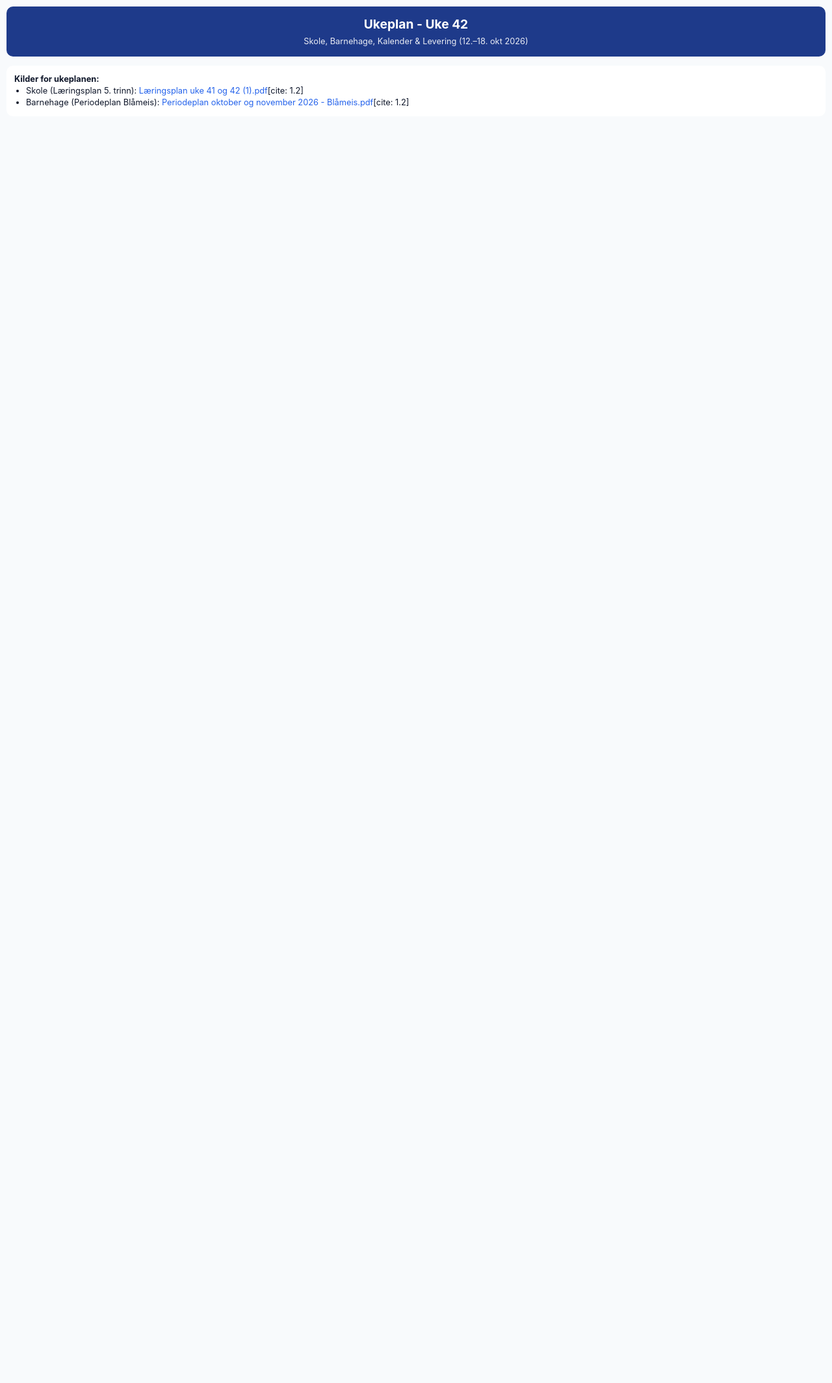
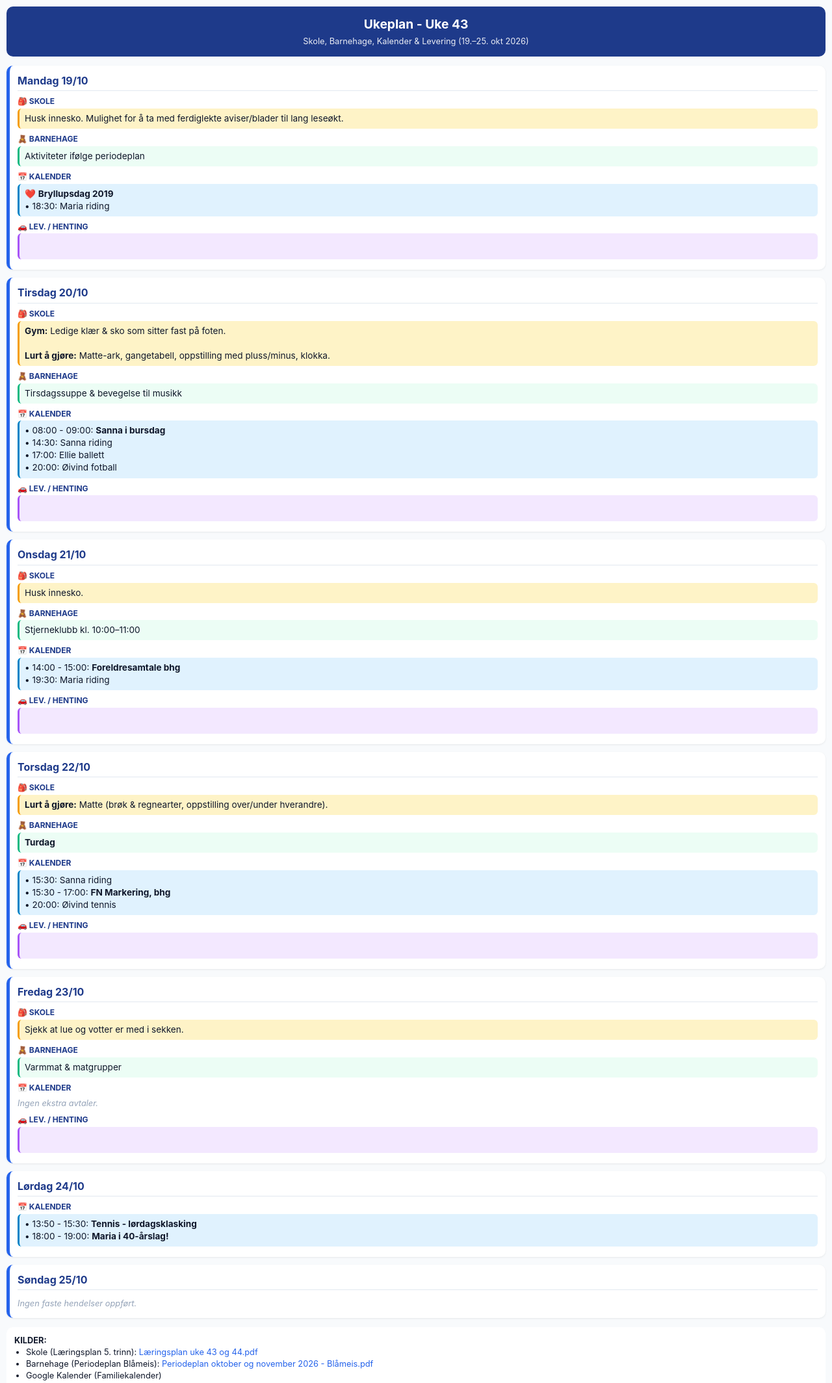
Before and after one commit to ekelund1984/fv6_planning, a plain HTML site: page weekplan.html in a window 1280 px wide. Shown: the whole page at 65% size. Before the commit the page ends 800 px from the top, so only its background shows below. Drawn offline with Linux system fonts and the light colour scheme.

Commit message:
plan uke 43

```diff
--- a/weekplan.html
+++ b/weekplan.html
@@ -3,7 +3,7 @@
 <head>
  <meta charset="UTF-8">
  <meta name="viewport" content="width=device-width, initial-scale=1.0">
- <title>Ukeplan - Uke 42</title>
+ <title>Ukeplan - Uke 43</title>
  <style>
  :root {
  --primary-color: #1e3a8a;
@@ -40,16 +40,6 @@
  h1 { margin: 0; font-size: 1.2rem; }
  p.subtitle { margin: 4px 0 0; font-size: 0.8rem; opacity: 0.9; }
 
- /* Standard visning */
- .desktop-view { display: block; }
- .mobile-view { display: none; }
-
- @media (max-width: 768px) {
- .desktop-view { display: none !important; }
- .mobile-view { display: block !important; }
- }
-
- /* Kort-design for mobil */
  .day-card {
  background: var(--card-bg);
  border-radius: 10px;
@@ -86,12 +76,6 @@
  .pickup-box { background-color: var(--pickup-bg); border-left: 3px solid var(--pickup-border); min-height: 40px; }
  .empty-text { color: #94a3b8; font-style: italic; font-size: 0.8rem; }
 
- /* Desktop tabell styling */
- .plan-table-wrapper { overflow-x: auto; background: white; border-radius: 10px; padding: 8px; box-shadow: 0 1px 3px rgba(0,0,0,0.08); }
- table.plan-table { width: 100%; border-collapse: collapse; min-width: 900px; }
- table.plan-table th, table.plan-table td { border: 1px solid #e2e8f0; padding: 8px; vertical-align: top; width: 14.28%; font-size: 0.85rem; }
- table.plan-table th { background-color: var(--primary-color); color: white; text-align: center; }
-
  .sources-footer { margin-top: 14px; background: white; padding: 12px; border-radius: 10px; font-size: 0.8rem; }
  .sources-footer ul { margin: 0; padding-left: 18px; }
  .sources-footer a { color: var(--accent-color); text-decoration: none; }
@@ -100,104 +84,103 @@
 <body>
 
  <header>
- <h1>Ukeplan - Uke 42</h1>
- <p class="subtitle">Skole, Barnehage, Kalender & Levering (12.–18. okt 2026)</p>
+ <h1>Ukeplan - Uke 43</h1>
+ <p class="subtitle">Skole, Barnehage, Kalender & Levering (19.–25. okt 2026)</p>
  </header>
 
- <!-- MOBILVISNING (Kortbasert, vises automatisk på små skjermer) -->
  <div class="mobile-view">
 
  <!-- Mandag -->
  <div class="day-card">
- <div class="day-title">Mandag 12/10</div>
+ <div class="day-title">Mandag 19/10</div>
  <div class="row-header">🎒 Skole</div>
- <div class="cell-box school-box">Husk innesko.</div>
+ <div class="cell-box school-box">Husk innesko. Mulighet for å ta med ferdiglekte aviser/blader til lang leseøkt.</div>
  <div class="row-header">🧸 Barnehage</div>
- <div class="cell-box bhg-box">Samlingsstund FORUT-aksjonen</div>
+ <div class="cell-box bhg-box">Aktiviteter ifølge periodeplan</div>
  <div class="row-header">📅 Kalender</div>
- <div class="cell-box cal-box">• 18:30: Maria riding</div>
+ <div class="cell-box cal-box">❤️ <strong>Bryllupsdag 2019</strong><br>• 18:30: Maria riding</div>
  <div class="row-header">🚗 Lev. / Henting</div>
  <div class="cell-box pickup-box"></div>
  </div>
 
  <!-- Tirsdag -->
  <div class="day-card">
- <div class="day-title">Tirsdag 13/10</div>
+ <div class="day-title">Tirsdag 20/10</div>
  <div class="row-header">🎒 Skole</div>
  <div class="cell-box school-box">
  <strong>Gym:</strong> Ledige klær & sko som sitter fast på foten.<br><br>
- <strong>Lurt å gjøre:</strong> Matte-ark, gangetabell, oppstilling.
+ <strong>Lurt å gjøre:</strong> Matte-ark, gangetabell, oppstilling med pluss/minus, klokka.
  </div>
  <div class="row-header">🧸 Barnehage</div>
- <div class="cell-box bhg-box">Tirsdagssuppe & bevegelse til musikk. Formingsgrupper.</div>
+ <div class="cell-box bhg-box">Tirsdagssuppe & bevegelse til musikk</div>
  <div class="row-header">📅 Kalender</div>
- <div class="cell-box cal-box">• 14:30: Sanna riding<br>• 17:00: Ellie ballett<br>• 20:00: Øivind fotball</div>
+ <div class="cell-box cal-box">• 08:00 - 09:00: <strong>Sanna i bursdag</strong><br>• 14:30: Sanna riding<br>• 17:00: Ellie ballett<br>• 20:00: Øivind fotball</div>
  <div class="row-header">🚗 Lev. / Henting</div>
  <div class="cell-box pickup-box"></div>
  </div>
 
  <!-- Onsdag -->
  <div class="day-card">
- <div class="day-title">Onsdag 14/10</div>
+ <div class="day-title">Onsdag 21/10</div>
  <div class="row-header">🎒 Skole</div>
  <div class="cell-box school-box">Husk innesko.</div>
  <div class="row-header">🧸 Barnehage</div>
  <div class="cell-box bhg-box">Stjerneklubb kl. 10:00–11:00</div>
  <div class="row-header">📅 Kalender</div>
- <div class="cell-box cal-box">• 19:30: Maria riding</div>
+ <div class="cell-box cal-box">• 14:00 - 15:00: <strong>Foreldresamtale bhg</strong><br>• 19:30: Maria riding</div>
  <div class="row-header">🚗 Lev. / Henting</div>
  <div class="cell-box pickup-box"></div>
  </div>
 
  <!-- Torsdag -->
  <div class="day-card">
- <div class="day-title">Torsdag 15/10</div>
+ <div class="day-title">Torsdag 22/10</div>
  <div class="row-header">🎒 Skole</div>
  <div class="cell-box school-box">
  <strong>Lurt å gjøre:</strong> Matte (brøk & regnearter, oppstilling over/under hverandre).
  </div>
  <div class="row-header">🧸 Barnehage</div>
- <div class="cell-box bhg-box"><strong>Turdag</strong> (To grupper)</div>
+ <div class="cell-box bhg-box"><strong>Turdag</strong></div>
  <div class="row-header">📅 Kalender</div>
- <div class="cell-box cal-box">• 14:30 - 15:30: Vennegruppe Fabian<br>• 15:30: Sanna riding<br>• 20:00: Øivind tennis</div>
+ <div class="cell-box cal-box">• 15:30: Sanna riding<br>• 15:30 - 17:00: <strong>FN Markering, bhg</strong><br>• 20:00: Øivind tennis</div>
  <div class="row-header">🚗 Lev. / Henting</div>
  <div class="cell-box pickup-box"></div>
  </div>
 
  <!-- Fredag -->
  <div class="day-card">
- <div class="day-title">Fredag 16/10</div>
+ <div class="day-title">Fredag 23/10</div>
  <div class="row-header">🎒 Skole</div>
- <div class="cell-box school-box"><strong>Skolejogg!</strong> Running/treningstøy.</div>
+ <div class="cell-box school-box">Sjekk at lue og votter er med i sekken.</div>
  <div class="row-header">🧸 Barnehage</div>
- <div class="cell-box bhg-box">Varmmat & Fredagsdisco</div>
+ <div class="cell-box bhg-box">Varmmat & matgrupper</div>
  <div class="row-header">📅 Kalender</div>
- <div class="cell-box cal-box">• 16:00: Feire bryllupsdag ❤️<br>• Jentene til RA8, overnatte</div>
+ <span class="empty-text">Ingen ekstra avtaler.</span>
  <div class="row-header">🚗 Lev. / Henting</div>
  <div class="cell-box pickup-box"></div>
  </div>
 
  <!-- Lørdag -->
  <div class="day-card">
- <div class="day-title">Lørdag 17/10</div>
+ <div class="day-title">Lørdag 24/10</div>
  <div class="row-header">📅 Kalender</div>
- <div class="cell-box cal-box">• Jentene til RA8 overnatting pågår</div>
+ <div class="cell-box cal-box">• 13:50 - 15:30: <strong>Tennis - lørdagsklasking</strong><br>• 18:00 - 19:00: <strong>Maria i 40-årslag!</strong></div>
  </div>
 
  <!-- Søndag -->
  <div class="day-card">
- <div class="day-title">Søndag 18/10</div>
+ <div class="day-title">Søndag 25/10</div>
  <span class="empty-text">Ingen faste hendelser oppført.</span>
  </div>
 
  </div>
 
- <!-- KILDER / FOOTER -->
  <div class="sources-footer">
- <strong>Kilder for ukeplanen:</strong>
+ <strong>KILDER:</strong>
  <ul>
- <li>Skole (Læringsplan 5. trinn): <a href="https://drive.google.com/file/d/1qyfGBxldp9cC_zOGrw2ArMQ7HE48Tzyh/view?usp=drivesdk" target="_blank">Læringsplan uke 41 og 42 (1).pdf</a>[cite: 1.2]</li>
- <li>Barnehage (Periodeplan Blåmeis): <a href="https://drive.google.com/file/d/1CvK_kcnyol2J9lYxX8Ta_IlXslkAH0C-/view?usp=drivesdk" target="_blank">Periodeplan oktober og november 2026 - Blåmeis.pdf</a>[cite: 1.2]</li>
+ <li>Skole (Læringsplan 5. trinn): <a href="https://drive.google.com/file/d/1ly6tUrXpE4mZEVAWjirBhyxG1i49xdRZ/view?usp=drivesdk" target="_blank">Læringsplan uke 43 og 44.pdf</a></li>
+ <li>Barnehage (Periodeplan Blåmeis): <a href="https://drive.google.com/file/d/1CvK_kcnyol2J9lYxX8Ta_IlXslkAH0C-/view?usp=drivesdk" target="_blank">Periodeplan oktober og november 2026 - Blåmeis.pdf</a></li>
+ <li>Google Kalender (Familiekalender)</li>
  </ul>
  </div>
 
```
